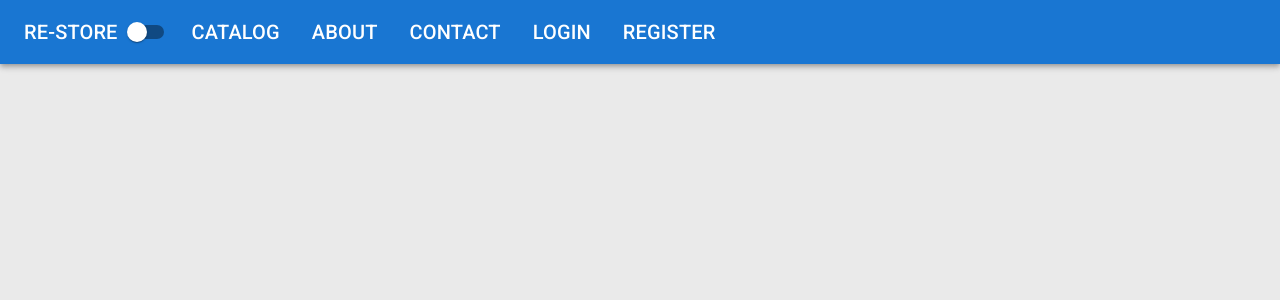
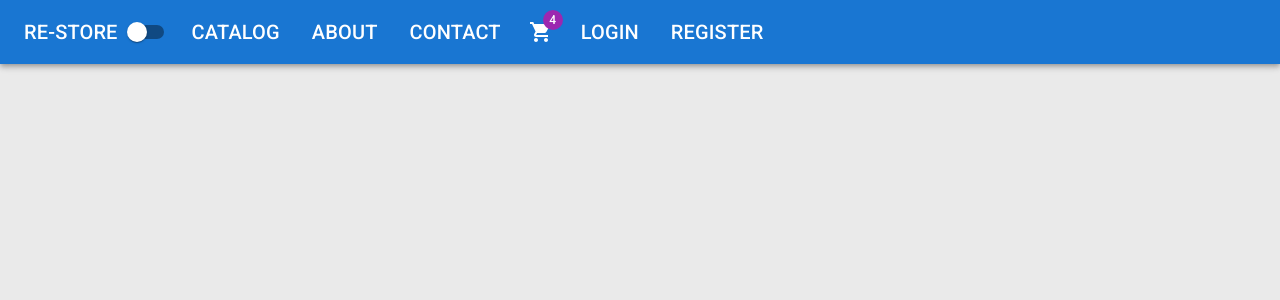
Before and after one commit to wemurs1/ReStoreStarter, a React (Create React App) app in the folder ReStore/client/: page /register in a window 1280 px wide. Shown: the top 300 px of the page. Built offline with nearby package versions, Linux system fonts and the light colour scheme.

Commit message:
navlinks

```diff
--- a/ReStore/client/src/app/layout/Header.tsx
+++ b/ReStore/client/src/app/layout/Header.tsx
@@ -1,5 +1,8 @@
+import { ShoppingCart } from '@mui/icons-material';
 import {
   AppBar,
+  Badge,
+  IconButton,
   List,
   ListItem,
   Switch,
@@ -28,7 +31,14 @@
   return (
     <AppBar position='static' sx={{ mb: 4 }}>
       <Toolbar>
-        <Typography variant='h6'>RE-STORE</Typography>
+        <Typography
+          variant='h6'
+          component={NavLink}
+          to='/'
+          sx={{ color: 'inherit', textDecoration: 'none' }}
+        >
+          RE-STORE
+        </Typography>
         <Switch checked={darkmode} onChange={handleThemeChange} />
         <List sx={{ display: 'flex' }}>
           {midLinks.map(({ title, path }) => (
@@ -42,6 +52,11 @@
             </ListItem>
           ))}
         </List>
+        <IconButton size='large' sx={{ color: 'inherit' }}>
+          <Badge badgeContent={4} color='secondary'>
+            <ShoppingCart />
+          </Badge>
+        </IconButton>
         <List sx={{ display: 'flex' }}>
           {rightLinks.map(({ title, path }) => (
             <ListItem
```
